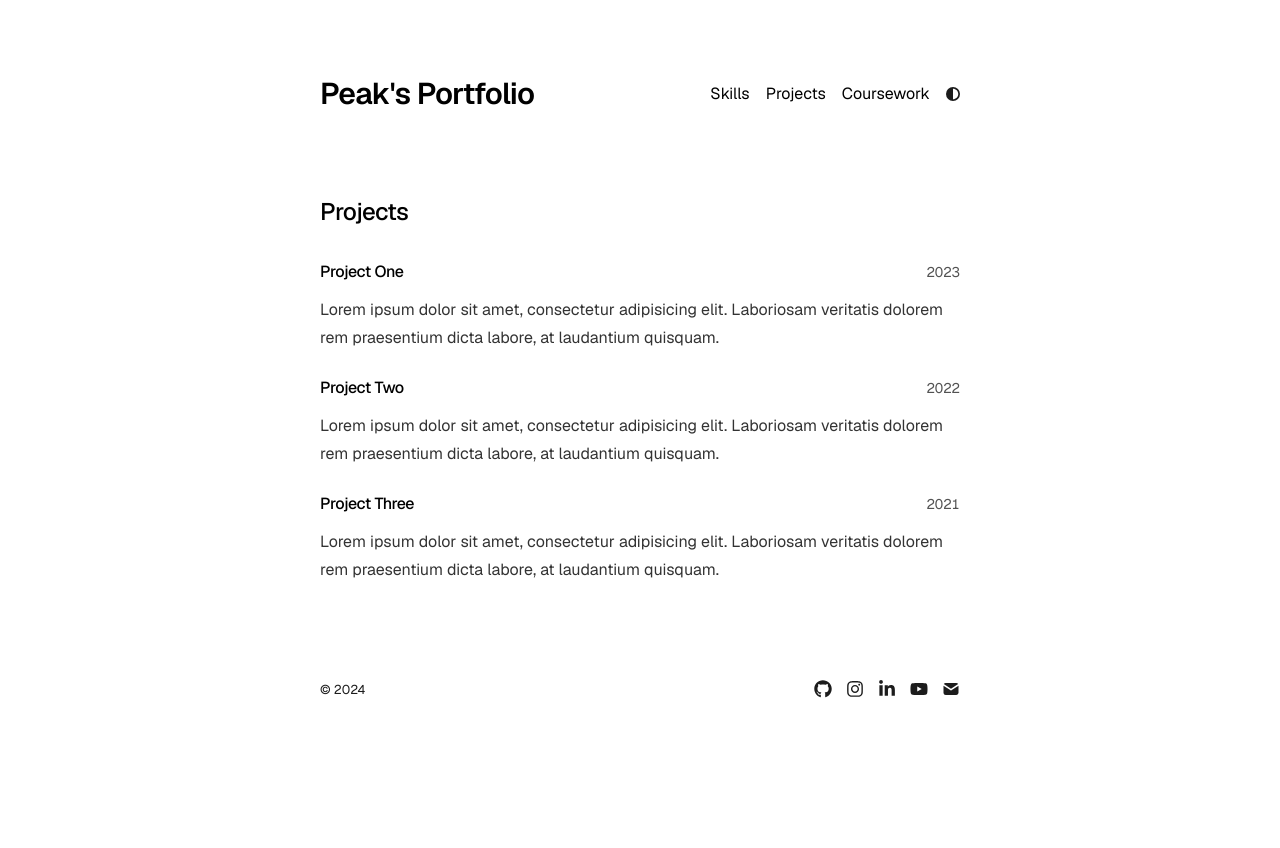
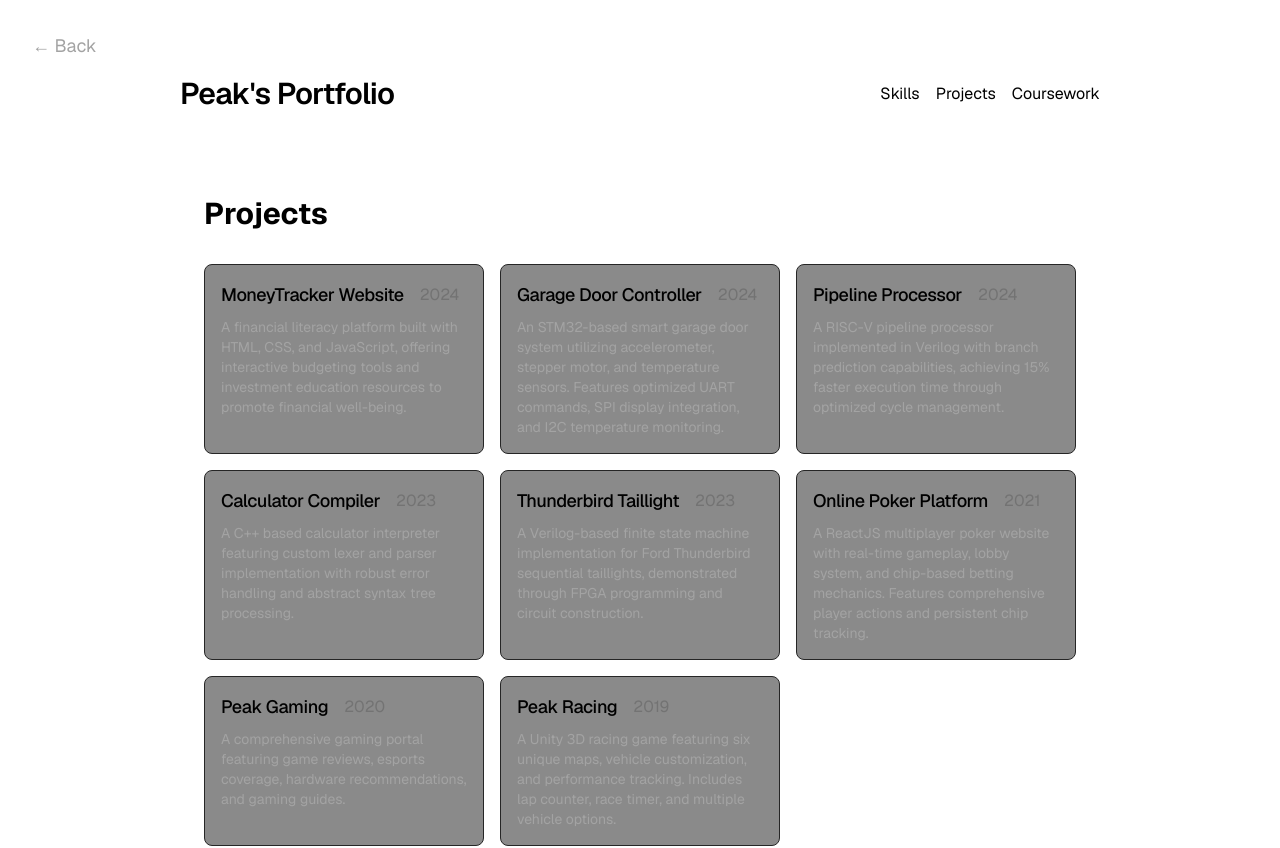
Before and after one commit to Peak1260/Portfolio, a Next.js app: page /projects in a window 1280 px wide. Shown: the top 848 px of the page. Built offline with nearby package versions, Linux system fonts and the light colour scheme.

Commit message:
added motion to the intro page and also filled out the projects section

```diff
--- /dev/null
+++ b/app/components/back-button.tsx
@@ -0,0 +1,21 @@
+"use client";
+import Link from "next/link";
+import { motion } from "framer-motion";
+
+export default function BackButton() {
+  return (
+    <motion.div
+      initial={{ opacity: 0, x: -20 }}
+      animate={{ opacity: 1, x: 0 }}
+      transition={{ duration: 0.5 }}
+      className="fixed top-8 left-8"
+    >
+      <Link
+        href="/"
+        className="text-neutral-400 hover:text-white transition-colors duration-300 text-lg hover:scale-110 transform inline-block hover:font-semibold"
+      >
+        ← Back
+      </Link>
+    </motion.div>
+  );
+}
--- a/app/components/layout-wrapper.tsx
+++ b/app/components/layout-wrapper.tsx
@@ -2,6 +2,7 @@
 
 import { usePathname } from "next/navigation";
 import { Navbar } from "./nav";
+import BackButton from "./back-button";
 import Footer from "./footer";
 
 export default function LayoutWrapper({
@@ -13,12 +14,13 @@ export default function LayoutWrapper({
   const isLandingPage = pathname === "/";
 
   return (
-    <main className="flex-auto min-w-0 mt-2 md:mt-6 flex flex-col px-6 sm:px-4 md:px-0 max-w-[640px] w-full">
+    <main className="flex-auto min-w-0 mt-2 md:mt-6 flex flex-col px-6 sm:px-4 md:px-0 max-w-[920px] w-full">
       {!isLandingPage && <Navbar />}
       <div className="flex-1 h-fit">
         {children}
       </div>
       {!isLandingPage && <Footer />}
+      {!isLandingPage && <BackButton />}
     </main>
   );
 }
--- a/app/components/nav.tsx
+++ b/app/components/nav.tsx
@@ -1,5 +1,4 @@
 import Link from "next/link";
-import { ThemeSwitch } from "./theme-switch";
 import { metaData } from "../config";
 
 const navItems = {
@@ -27,7 +26,6 @@ export function Navbar() {
               {name}
             </Link>
           ))}
-          <ThemeSwitch />
         </div>
       </div>
     </nav>
--- /dev/null
+++ b/app/components/project-card.tsx
@@ -0,0 +1,24 @@
+import Link from "next/link";
+
+interface ProjectProps {
+  title: string;
+  description: string;
+  year: number;
+  url: string;
+}
+
+export default function ProjectCard({ title, description, year, url }: ProjectProps) {
+  return (
+    <Link
+      href={url}
+      target="_blank"
+      className="flex flex-col h-full rounded-lg border border-neutral-800 hover:border-neutral-600 transition-colors p-4 bg-neutral-900/50"
+    >
+      <div className="flex items-center gap-4">
+        <h3 className="text-lg font-bold">{title}</h3>
+        <span className="text-neutral-500">{year}</span>
+      </div>
+      <p className="mt-2 text-neutral-400 text-sm">{description}</p>
+    </Link>
+  );
+}
--- a/app/projects/page.tsx
+++ b/app/projects/page.tsx
@@ -1,41 +1,24 @@
-import React from "react";
-import type { Metadata } from "next";
 import { projects } from "./project-data";
+import ProjectCard from "../components/project-card";
 
-export const metadata: Metadata = {
-  title: "Projects",
-  description: "My Projects",
-};
+export default function ProjectsPage() {
+  return (
+    <div className="max-w-[1100px] mx-auto px-6">
+      <div className="mb-8">
+        <h1 className="text-3xl font-bold">Projects</h1>
+      </div>
 
-export default function Projects() {
-  return (
-    <section>
-      <h1 className="mb-8 text-2xl font-medium tracking-tight">Projects</h1>
-      <div className="space-y-6">
-        {projects.map((project, index) => (
-          <a
-            key={index}
-            href={project.url}
-            target="_blank"
-            rel="noopener noreferrer"
-            className="block group hover:opacity-80 transition-opacity duration-200"
-          >
-            <div className="flex flex-col">
-              <div className="w-full flex justify-between items-baseline">
-                <span className="text-black dark:text-white font-medium tracking-tight">
-                  {project.title}
-                </span>
-                <span className="text-neutral-600 dark:text-neutral-400 tabular-nums text-sm">
-                  {project.year}
-                </span>
-              </div>
-              <p className="prose prose-neutral dark:prose-invert pt-3">
-                {project.description}
-              </p>
-            </div>
-          </a>
+      <div className="grid grid-cols-1 md:grid-cols-2 lg:grid-cols-3 gap-4">
+        {projects.map((project) => (
+          <ProjectCard
+            key={project.title}
+            title={project.title}
+            description={project.description}
+            year={project.year}
+            url={project.url || "#"}
+          />
         ))}
       </div>
-    </section>
+    </div>
   );
 }
--- a/app/projects/project-data.tsx
+++ b/app/projects/project-data.tsx
@@ -7,24 +7,59 @@ export interface Project {
 
 export const projects: Project[] = [
   {
-    title: "Project One",
+    title: "MoneyTracker Website",
+    year: 2024,
+    description:
+      "A financial literacy platform built with HTML, CSS, and JavaScript, offering interactive budgeting tools and investment education resources to promote financial well-being.",
+    url: "https://moneytracker-5ad6b.web.app",
+  },
+  {
+    title: "Garage Door Controller",
+    year: 2024,
+    description:
+      "An STM32-based smart garage door system utilizing accelerometer, stepper motor, and temperature sensors. Features optimized UART commands, SPI display integration, and I2C temperature monitoring.",
+    url: "",
+  },
+  {
+    title: "Pipeline Processor",
+    year: 2024,
+    description:
+      "A RISC-V pipeline processor implemented in Verilog with branch prediction capabilities, achieving 15% faster execution time through optimized cycle management.",
+    url: "",
+  },
+  {
+    title: "Calculator Compiler",
     year: 2023,
     description:
-      "Lorem ipsum dolor sit amet, consectetur adipisicing elit. Laboriosam veritatis dolorem rem praesentium dicta labore, at laudantium quisquam.",
-    url: "https://example.com/",
+      "A C++ based calculator interpreter featuring custom lexer and parser implementation with robust error handling and abstract syntax tree processing.",
+    url: "",
   },
   {
-    title: "Project Two",
-    year: 2022,
+    title: "Thunderbird Taillight",
+    year: 2023,
     description:
-      "Lorem ipsum dolor sit amet, consectetur adipisicing elit. Laboriosam veritatis dolorem rem praesentium dicta labore, at laudantium quisquam.",
-    url: "https://example.com/",
+      "A Verilog-based finite state machine implementation for Ford Thunderbird sequential taillights, demonstrated through FPGA programming and circuit construction.",
+    url: "",
   },
   {
-    title: "Project Three",
+    title: "Online Poker Platform",
     year: 2021,
     description:
-      "Lorem ipsum dolor sit amet, consectetur adipisicing elit. Laboriosam veritatis dolorem rem praesentium dicta labore, at laudantium quisquam.",
-    url: "https://example.com/",
+      "A ReactJS multiplayer poker website with real-time gameplay, lobby system, and chip-based betting mechanics. Features comprehensive player actions and persistent chip tracking.",
+    url: "https://project-series-f21.web.app",
+  },
+  {
+    title: "Peak Gaming",
+    year: 2020,
+    description:
+      "A comprehensive gaming portal featuring game reviews, esports coverage, hardware recommendations, and gaming guides.",
+    url: "https://peak-gaming.netlify.app",
+  },
+  {
+    title: "Peak Racing",
+    year: 2019,
+    description:
+      "A Unity 3D racing game featuring six unique maps, vehicle customization, and performance tracking. Includes lap counter, race timer, and multiple vehicle options.",
+    url: "",
   },
 ];
--- a/app/skills/page.tsx
+++ b/app/skills/page.tsx
@@ -1,44 +1,6 @@
+import { skills } from "./skills-data";
+
 export default function SkillsPage() {
-    const skills = {
-      languages: [
-        { name: "C++", icon: "/icons/C++.png" },
-        { name: "C", icon: "/icons/C.png" },
-        { name: "Python", icon: "/icons/python.png" },
-        { name: "JavaScript", icon: "/icons/JavaScript.png" },
-        { name: "HTML", icon: "/icons/HTML.png" },
-        { name: "CSS", icon: "/icons/CSS.png" },
-        { name: "R", icon: "/icons/R.jpg" },
-        { name: "SQL", icon: "/icons/SQL.png" },
-        { name: "Verilog", icon: "/icons/Verilog.jpg" },
-        { name: "RISC-V", icon: "/icons/RISC-V.png" }
-      ],
-      technologies: [
-        { name: "ReactJS", icon: "/icons/react.png" },
-        { name: "Node.js", icon: "/icons/nodejs.png" },
-        { name: "LTspice", icon: "/icons/ltspice.jpeg" },
-        { name: "ModelSim", icon: "/icons/modelsim.png" },
-        { name: "Keil Vision", icon: "/icons/keil.png" },
-        { name: "Vivado", icon: "/icons/vivado.png" },
-        { name: "Vitis", icon: "/icons/vitis.png" },
-        { name: "Pentaho", icon: "/icons/pentaho.png" }
-      ],
-      devTools: [
-        { name: "Git", icon: "/icons/git.png" },
-        { name: "Firebase", icon: "/icons/firebase.png" },
-        { name: "Spring Boot", icon: "/icons/spring.png" },
-        { name: "Postman", icon: "/icons/postman.png" },
-        { name: "MongoDB", icon: "/icons/mongo.png" },
-        { name: "Linux", icon: "/icons/linux.png" },
-        { name: "Unity3D", icon: "/icons/unity.png" }
-      ],
-      hardware: [
-        { name: "Xilinx Artix-7", icon: "/icons/artix7.avif" },
-        { name: "STM32", icon: "/icons/stm32.png" },
-        { name: "Arduino", icon: "/icons/arduino.png" },
-        { name: "Nordic nRF52840", icon: "/icons/nordic.png" }
-      ]
-    };
-
   return (
     <div className="space-y-12">
       <h1 className="text-3xl font-bold mb-8">Technical Skills</h1>
--- /dev/null
+++ b/app/skills/skills-data.tsx
@@ -0,0 +1,51 @@
+export interface Skill {
+    name: string;
+    icon: string;
+  }
+
+  export interface SkillCategories {
+    languages: Skill[];
+    technologies: Skill[];
+    devTools: Skill[];
+    hardware: Skill[];
+  }
+
+  export const skills: SkillCategories = {
+    languages: [
+      { name: "C++", icon: "/icons/C++.png" },
+      { name: "C", icon: "/icons/C.png" },
+      { name: "Python", icon: "/icons/python.png" },
+      { name: "JavaScript", icon: "/icons/JavaScript.png" },
+      { name: "HTML", icon: "/icons/HTML.png" },
+      { name: "CSS", icon: "/icons/CSS.png" },
+      { name: "R", icon: "/icons/R.jpg" },
+      { name: "SQL", icon: "/icons/SQL.png" },
+      { name: "Verilog", icon: "/icons/Verilog.jpg" },
+      { name: "RISC-V", icon: "/icons/RISC-V.png" }
+    ],
+    technologies: [
+      { name: "ReactJS", icon: "/icons/react.png" },
+      { name: "Node.js", icon: "/icons/nodejs.png" },
+      { name: "LTspice", icon: "/icons/ltspice.jpeg" },
+      { name: "ModelSim", icon: "/icons/modelsim.png" },
+      { name: "Keil Vision", icon: "/icons/keil.png" },
+      { name: "Vivado", icon: "/icons/vivado.png" },
+      { name: "Vitis", icon: "/icons/vitis.png" },
+      { name: "Pentaho", icon: "/icons/pentaho.png" }
+    ],
+    devTools: [
+      { name: "Git", icon: "/icons/git.png" },
+      { name: "Firebase", icon: "/icons/firebase.png" },
+      { name: "Spring Boot", icon: "/icons/spring.png" },
+      { name: "Postman", icon: "/icons/postman.png" },
+      { name: "MongoDB", icon: "/icons/mongo.png" },
+      { name: "Linux", icon: "/icons/linux.png" },
+      { name: "Unity3D", icon: "/icons/unity.png" }
+    ],
+    hardware: [
+      { name: "Xilinx Artix-7", icon: "/icons/artix7.avif" },
+      { name: "STM32", icon: "/icons/stm32.png" },
+      { name: "Arduino", icon: "/icons/arduino.png" },
+      { name: "Nordic nRF52840", icon: "/icons/nordic.png" }
+    ]
+  };
--- a/package.json
+++ b/package.json
@@ -13,6 +13,7 @@
     "@vercel/analytics": "^1.3.1",
     "@vercel/speed-insights": "^1.0.12",
     "feed": "^4.2.2",
+    "framer-motion": "^11.11.11",
     "geist": "1.3.1",
     "katex": "^0.16.11",
     "next": "^14.2.6",
```
Also changed, not shown: app/components/particles.tsx (added, +91 -0 lines), app/page.tsx (+35 -12 lines), 1 other file (tests, documents, lock files or other folders). Lines whose indentation alone changed are shown as unchanged.
